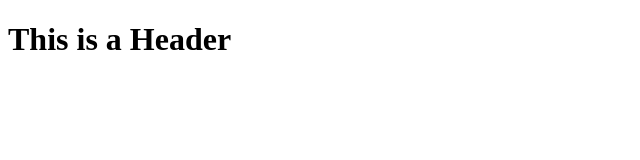
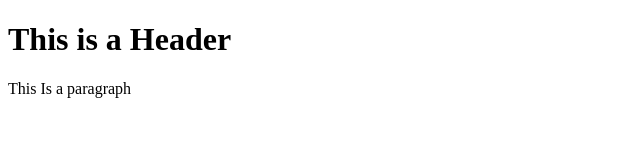
Before and after one commit to Japalme/git-test, a plain HTML site: page index.html in a window 1280 px wide. Shown: the whole page, without its empty margins (0-640 px from the left). Drawn offline with Linux system fonts and the light colour scheme.

Commit message:
second commit

```diff
--- a/index.html
+++ b/index.html
@@ -2,5 +2,6 @@
 <html>
         <body>
             <h1>This is a Header</h1>
+            <p>This Is a paragraph</p>
         </body>
 </html>
```
